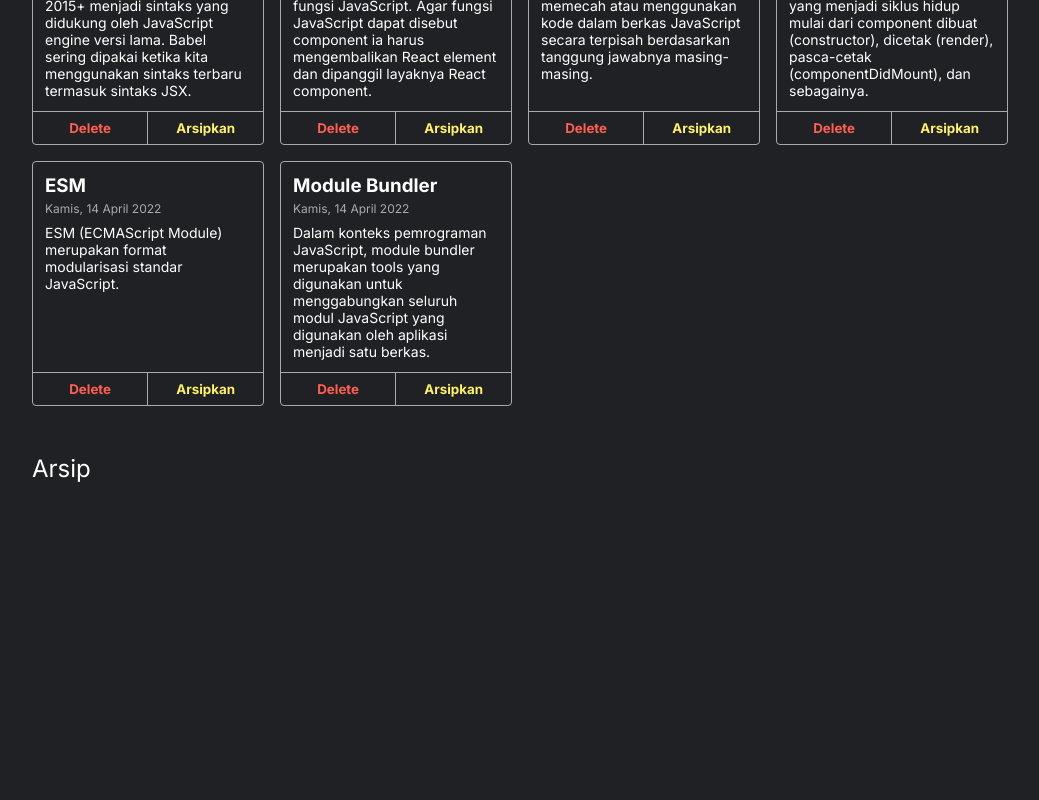
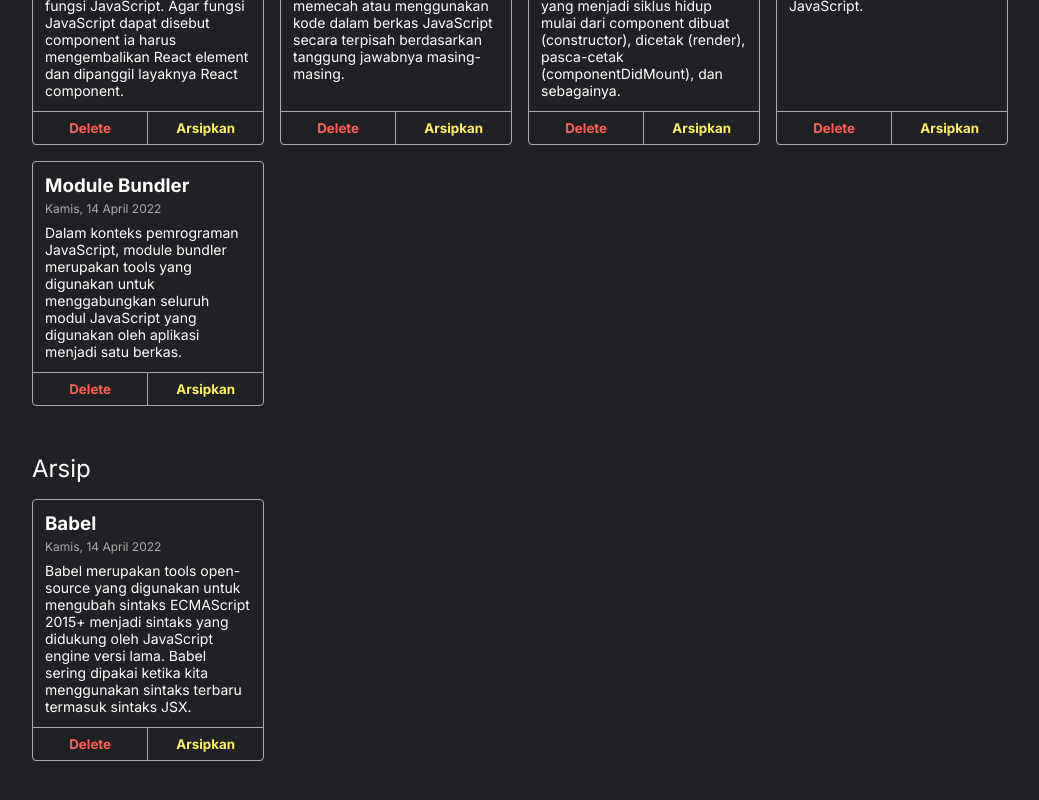
Before and after one commit to pardana/personal-notes, a React (Create React App) app: page / in a window 1280 px wide. Shown: the part 678-1478 px from the top of the page, without its empty margins (120-1159 px from the left). Before the commit the page ends 1205 px from the top, so only its background shows below. Built offline with nearby package versions, Linux system fonts and the light colour scheme.

Commit message:
update arsip card

```diff
--- a/src/components/NoteBody.js
+++ b/src/components/NoteBody.js
@@ -2,15 +2,50 @@ import React from "react";
 import NoteInput from "./NoteInput";
 import NoteList from "./NoteList";
 import NoteListArsip from "./NoteListArsip";
+import { getInitialData } from "../utils/index";
 
-export default function Body() {
+class NoteBody extends React.Component {
+  constructor(props) {
+    super(props);
+
+    //inisialisasi state
+    this.state = {
+      datas: getInitialData(),
+    };
+
+    this.onDeleteHandler = this.onDeleteHandler.bind(this);
+  }
+
+  onDeleteHandler = (itemId) => {
+    const datas = this.state.datas.filter((data) => data.id !== itemId);
+    this.setState({ datas });
+  };
+
+  render() {
+    const { datas } = this.state;
+    const notesAktif = datas.filter((data) => data.archived === false);
+    const notesArsip = datas.filter((data) => data.archived === true);
+
     return (
       <div className="note-app__body">
         <NoteInput />
         <h2>Catatan Aktif</h2>
-      <NoteList />
+        {notesAktif.length !== 0 && notesAktif ? (
+          <NoteList datas={datas} onDelete={this.onDeleteHandler} />
+        ) : (
+          <p className="notes-list__empty-message">Tidak ada catatan</p>
+        )}
+
         <h2>Arsip</h2>
-      {/* <NoteListArsip /> */}
+
+        {notesArsip.length !== 0 ? (
+          <NoteListArsip datas={datas} onDelete={this.onDeleteHandler} />
+        ) : (
+          <p className="notes-list__empty-message">Tidak ada catatan</p>
+        )}
       </div>
     );
   }
+}
+
+export default NoteBody;
--- a/src/components/NoteItem.js
+++ b/src/components/NoteItem.js
@@ -1,33 +1,26 @@
 import React from "react";
 import NoteItemContent from "./NoteItemContent";
 import NoteItemAction from "./NoteItemAction";
-import { getInitialData } from "../utils/index";
 
-class NoteItem extends React.Component {
-  constructor(props) {
-    super(props);
-  }
-
-  render() {
+function NoteItem({ key, id, body, title, archived, createdAt, onDelete }) {
   return (
     <div className="note-item">
       <NoteItemContent
-          key={this.props.key}
-          id={this.props.id}
-          body={this.props.body}
-          title={this.props.title}
-          archived={this.props.archived}
-          createdAt={this.props.createdAt}
+        key={key}
+        id={id}
+        body={body}
+        title={title}
+        archived={archived}
+        createdAt={createdAt}
       />
       <NoteItemAction
-          key={this.props.key}
-          id={this.props.id}
-          archived={this.props.archived}
-          onDelete={this.props.onDelete}
+        key={key}
+        id={id}
+        archived={archived}
+        onDelete={onDelete}
       />
     </div>
   );
 }
-}
 
 export default NoteItem;
--- a/src/components/NoteList.js
+++ b/src/components/NoteList.js
@@ -1,30 +1,12 @@
 import React from "react";
 import NoteItem from "./NoteItem";
-import { getInitialData } from "../utils/index";
 
-class NoteList extends React.Component {
-  constructor(props) {
-    super(props);
-
-    //inisialisasi state
-    this.state = {
-      datas: getInitialData(),
-    };
-  }
-
-  onDeleteHandler = (itemId) => {
-    const datas = this.state.datas.filter((data) => data.id !== itemId);
-    this.setState({ datas });
-  };
-
-  render() {
+function NoteList({ datas, onDelete }) {
   return (
-      <>
-        {this.state.datas.length === 0 ? (
-          <p className="notes-list__empty-message">Tidak ada catatan</p>
-        ) : (
     <div className="notes-list">
-            {this.state.datas.map((data) => (
+      {datas
+        .filter((data) => data.archived === false)
+        .map((data) => (
           <NoteItem
             key={data.id}
             id={data.id}
@@ -32,15 +14,12 @@ class NoteList extends React.Component {
             title={data.title}
             archived={data.archived}
             createdAt={data.createdAt}
-                onDelete={this.onDeleteHandler}
+            onDelete={onDelete}
             {...data}
           />
         ))}
     </div>
-        )}
-      </>
   );
-  }
 }
 
 export default NoteList;
--- a/src/components/NoteListArsip.js
+++ b/src/components/NoteListArsip.js
@@ -1,21 +1,12 @@
 import React from "react";
 import NoteItem from "./NoteItem";
-import { getInitialData } from "../utils/index";
 
-class NoteListArsip extends React.Component {
-  constructor(props) {
-    super(props);
-
-    //inisialisasi state
-    this.state = {
-      datas: getInitialData(),
-    };
-  }
-
-  render() {
-    return (
-      <div className="notes-list">
-        {this.state.datas.map((data) => (
+function NoteListArsip({ datas, onDelete }) {
+  return (
+    <div className="notes-list">
+      {datas
+        .filter((data) => data.archived === true)
+        .map((data) => (
           <NoteItem
             key={data.id}
             id={data.id}
@@ -23,11 +14,12 @@ class NoteListArsip extends React.Component {
             title={data.title}
             archived={data.archived}
             createdAt={data.createdAt}
-            {...data} />
+            onDelete={onDelete}
+            {...data}
+          />
         ))}
-      </div>
-    );
-  }
+    </div>
+  );
 }
 
 export default NoteListArsip;
--- a/src/utils/index.js
+++ b/src/utils/index.js
@@ -4,7 +4,7 @@ const getInitialData = () => ([
     title: "Babel",
     body: "Babel merupakan tools open-source yang digunakan untuk mengubah sintaks ECMAScript 2015+ menjadi sintaks yang didukung oleh JavaScript engine versi lama. Babel sering dipakai ketika kita menggunakan sintaks terbaru termasuk sintaks JSX.",
     createdAt: '2022-04-14T04:27:34.572Z',
-    archived: false,
+    archived: true,
   },
   {
     id: 2,
```
Lines whose indentation alone changed are shown as unchanged.
